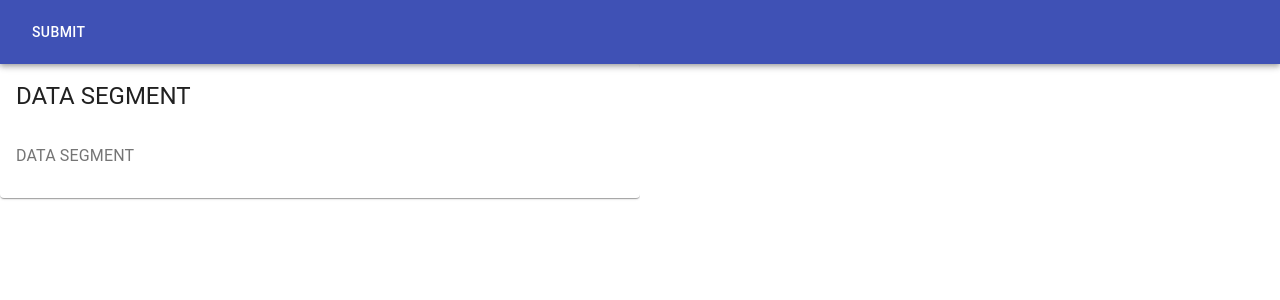
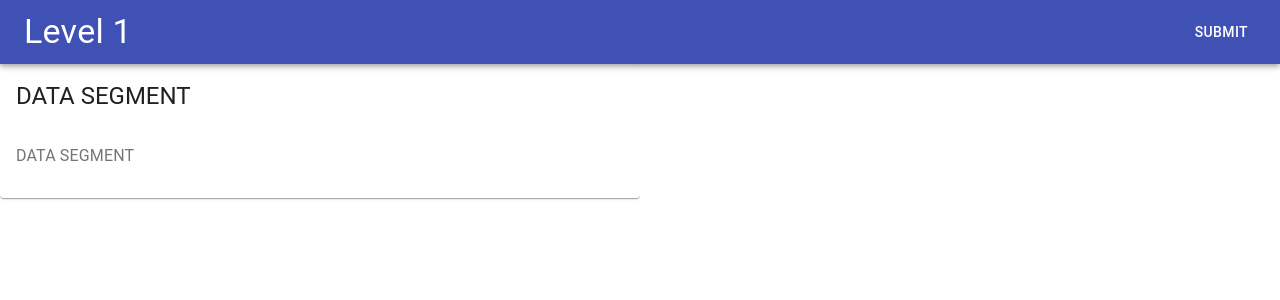
Before and after one commit to mahmoudadelmohamed/learn-assembly, a React (Create React App) app: page / in a window 1280 px wide. Shown: the top 300 px of the page. Built offline with nearby package versions, Linux system fonts and the light colour scheme.

Commit message:
#0 - Add level counter

```diff
--- a/src/App.js
+++ b/src/App.js
@@ -150,6 +150,12 @@ function App() {
       </Snackbar>
       <AppBar position="static">
         <Toolbar>
+          <Typography
+            variant="h4"
+            style={{
+              flex: 1
+            }}
+           >{`Level ${currentLevel + 1  }`}</Typography>
           <Button color="inherit" onClick={() => {
             const isValid = compareArrays();
             if (!isValid) {
```
Also changed, not shown: 1 other file (tests, documents, lock files or other folders).
